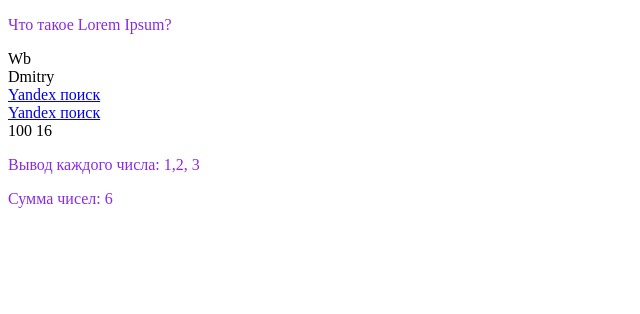
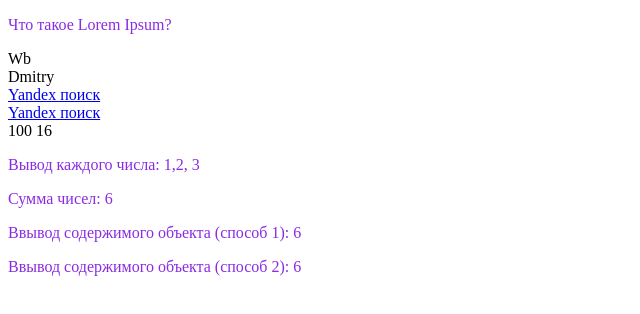
Before and after one commit to WbDmitry/vue3-training, a Vue app: page / in a window 1280 px wide. Shown: the top 314 px of the page, without its empty margins (0-640 px from the left). Built offline with nearby package versions, Linux system fonts and the light colour scheme.

Commit message:
Вывел в представление сумму элементов объекта

```diff
--- a/src/App.vue
+++ b/src/App.vue
@@ -10,6 +10,7 @@ export default {
 			num1: 10,
 			num2: 6,
 			arr: [1, 2, 3],
+			obj: { x: 1, y: 2, z: 3 },
 		}
 	}
 }
@@ -33,6 +34,8 @@ export default {
 	{{ num1 + num2 }}
 	<p>Вывод каждого числа: {{ arr[0] }},{{ arr[1] }}, {{ arr[2] }}</p>
 	<p>Сумма чисел: {{ arr[0] + arr[1] + arr[2] }}</p>
+	<p>Ввывод содержимого объекта (способ 1): {{ obj.x + obj.y + obj.z }}</p>
+	<p>Ввывод содержимого объекта (способ 2): {{ obj['x'] + obj['y'] + obj['z'] }}</p>
 </template>
 
 <style>
```
